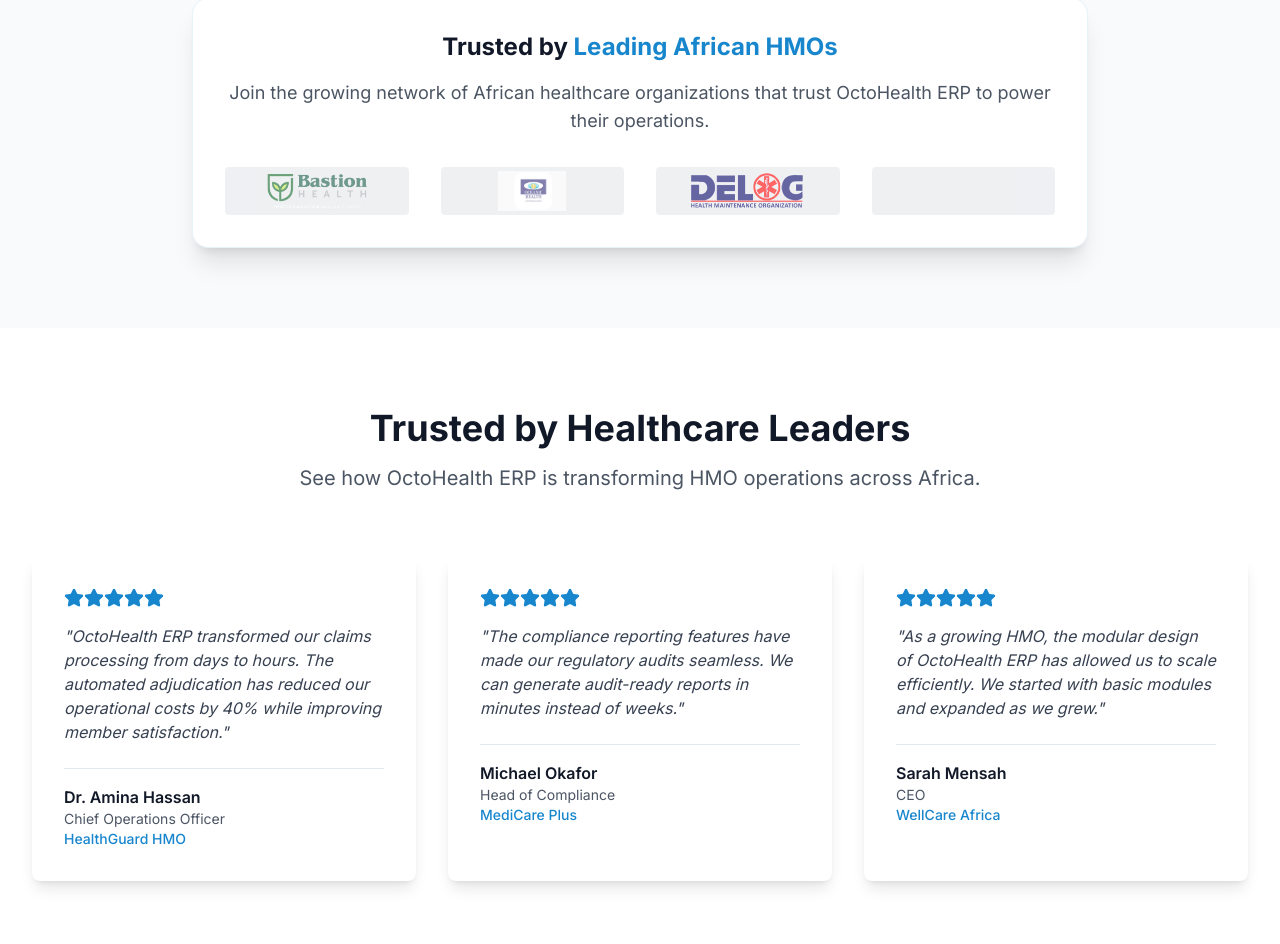
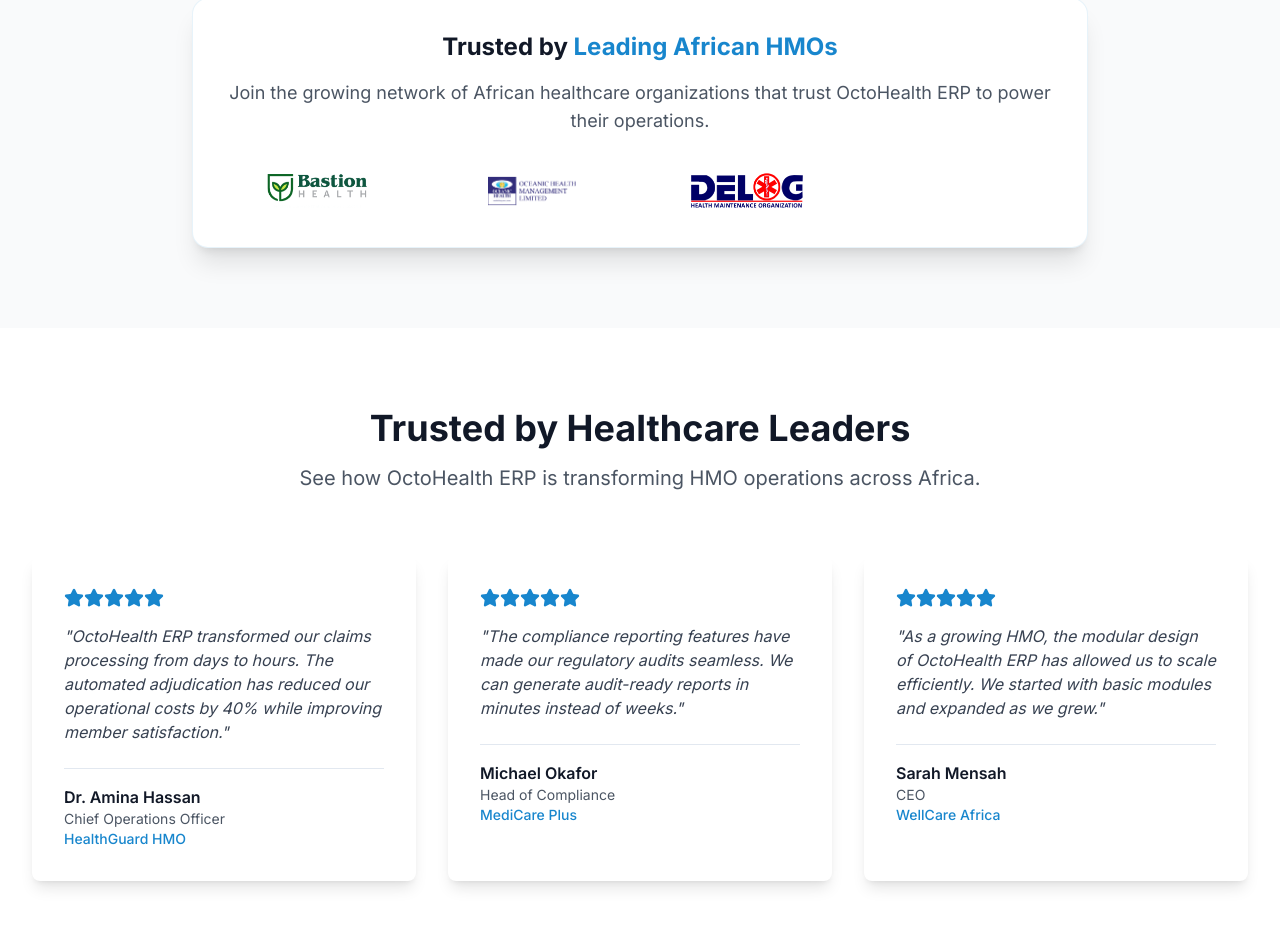
Before and after one commit to charleswebmaster/octohealth-website, a Next.js app: page / in a window 1280 px wide. Shown: the part 3285-4229 px from the top of the page. Built offline with nearby package versions, Linux system fonts and the light colour scheme; no server answers; the database is empty.

Commit message:
Updated Oceanic logo and sizes

```diff
--- a/components/african-advantage-section.tsx
+++ b/components/african-advantage-section.tsx
@@ -92,9 +92,9 @@ export function AfricanAdvantageSection() {
               Join the growing network of African healthcare organizations that trust OctoHealth ERP to power their
               operations.
             </p>
-            <div className="grid grid-cols-2 md:grid-cols-4 gap-8 items-center opacity-60">
+            <div className="grid grid-cols-2 md:grid-cols-4 gap-8 items-center opacity-100">
               {/* Placeholder for client logos */}
-              <div className="h-12 bg-gray-200 rounded flex items-center justify-center">
+              <div className="h-12 bg-white-200 rounded flex items-center justify-center">
                <Image
                   src="/images/bastion-logo.webp"
                   alt="Bastion Health"
@@ -103,16 +103,16 @@ export function AfricanAdvantageSection() {
                   className="h-10 w-auto"
                 />
               </div>
-              <div className="h-12 bg-gray-200 rounded flex items-center justify-center">
+              <div className="h-12 bg-black-200 rounded flex items-center justify-center">
                 <Image
-                  src="/images/oceanic-logo.png"
+                  src="/images/oceanic-health-logo.png"
                   alt="Oceanic Logo"
                   width={220}
                   height={58}
                   className="h-10 w-auto"
                 />
               </div>
-              <div className="h-12 bg-gray-200 rounded flex items-center justify-center">
+              <div className="h-12 bg-white-200 rounded flex items-center justify-center">
                 <Image
                   src="/images/delog-logo.png"
                   alt="Delog"
@@ -121,7 +121,7 @@ export function AfricanAdvantageSection() {
                   className="h-10 w-auto"
                 />
               </div>
-              <div className="h-12 bg-gray-200 rounded flex items-center justify-center">
+              <div className="h-12 bg-white-200 rounded flex items-center justify-center">
                 {/* <span className="text-gray-500 text-sm">Client Logo</span> */}
               </div>
             </div>
```
Also changed, not shown: public/images/oceanic-health-logo.png (added), public/images/oceanic-logo.png (deleted).
